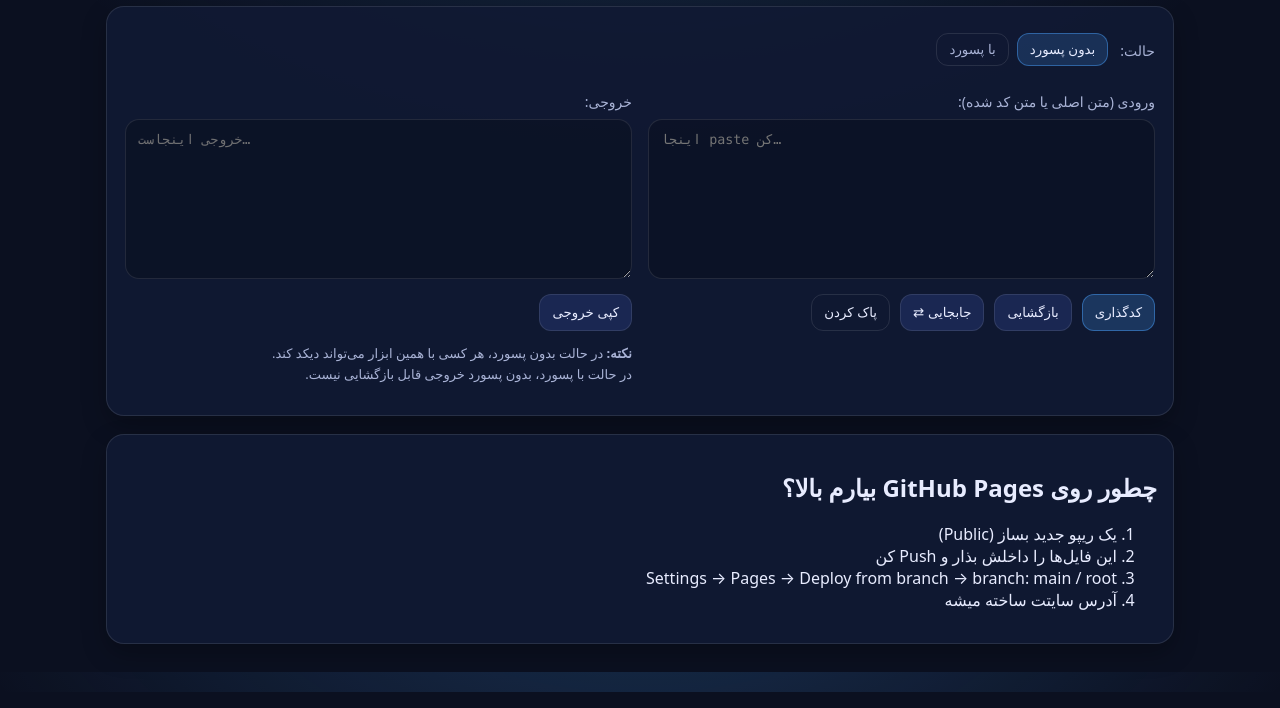
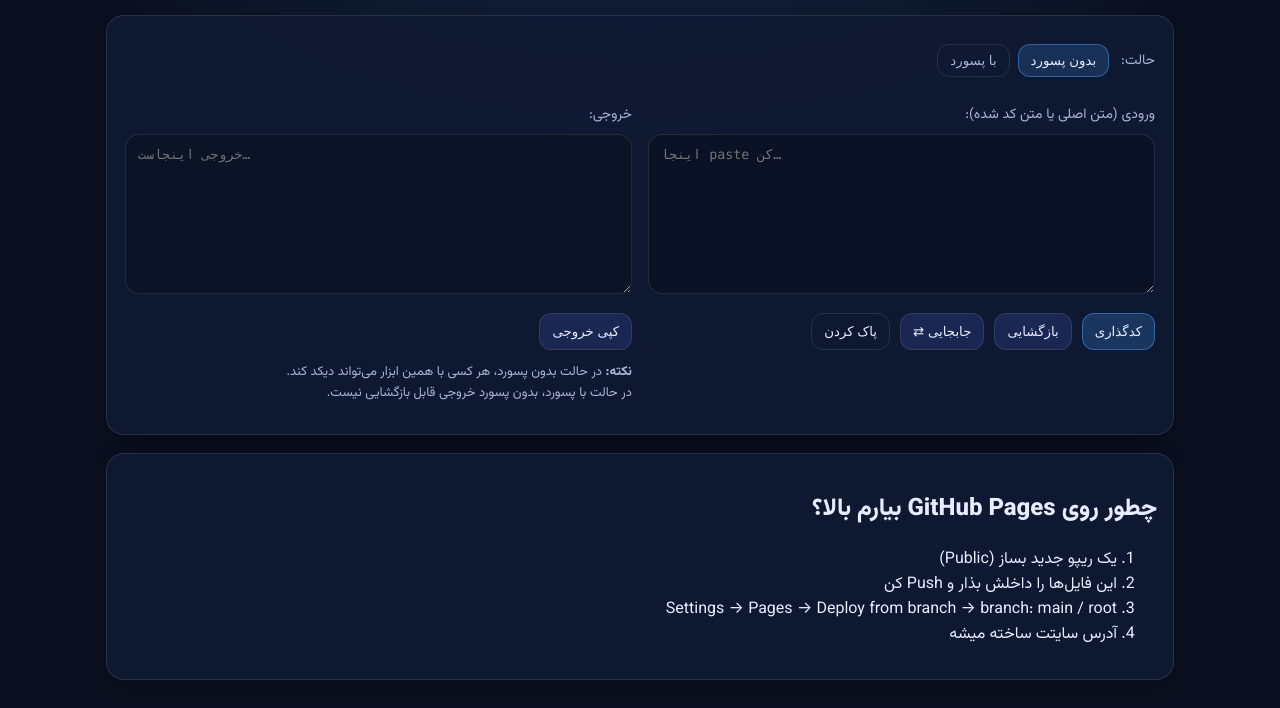
Before and after one commit to siabash/configcode, a plain HTML site: page index.html in a window 1280 px wide. Shown: the part 108-816 px from the top of the page. Drawn offline with Linux system fonts and the light colour scheme.

Commit message:
Update styles.css

```diff
--- a/styles.css
+++ b/styles.css
@@ -13,7 +13,7 @@
 *{box-sizing:border-box}
 body{
   margin:0;
-  font-family: system-ui, -apple-system, "Segoe UI", Arial, sans-serif;
+  font-family: "Vazirmatn", system-ui, -apple-system, "Segoe UI", Arial, sans-serif;
   background: radial-gradient(1200px 800px at 50% -200px, rgba(74,163,255,.25), transparent 60%), var(--bg);
   color:var(--text);
 }
```
